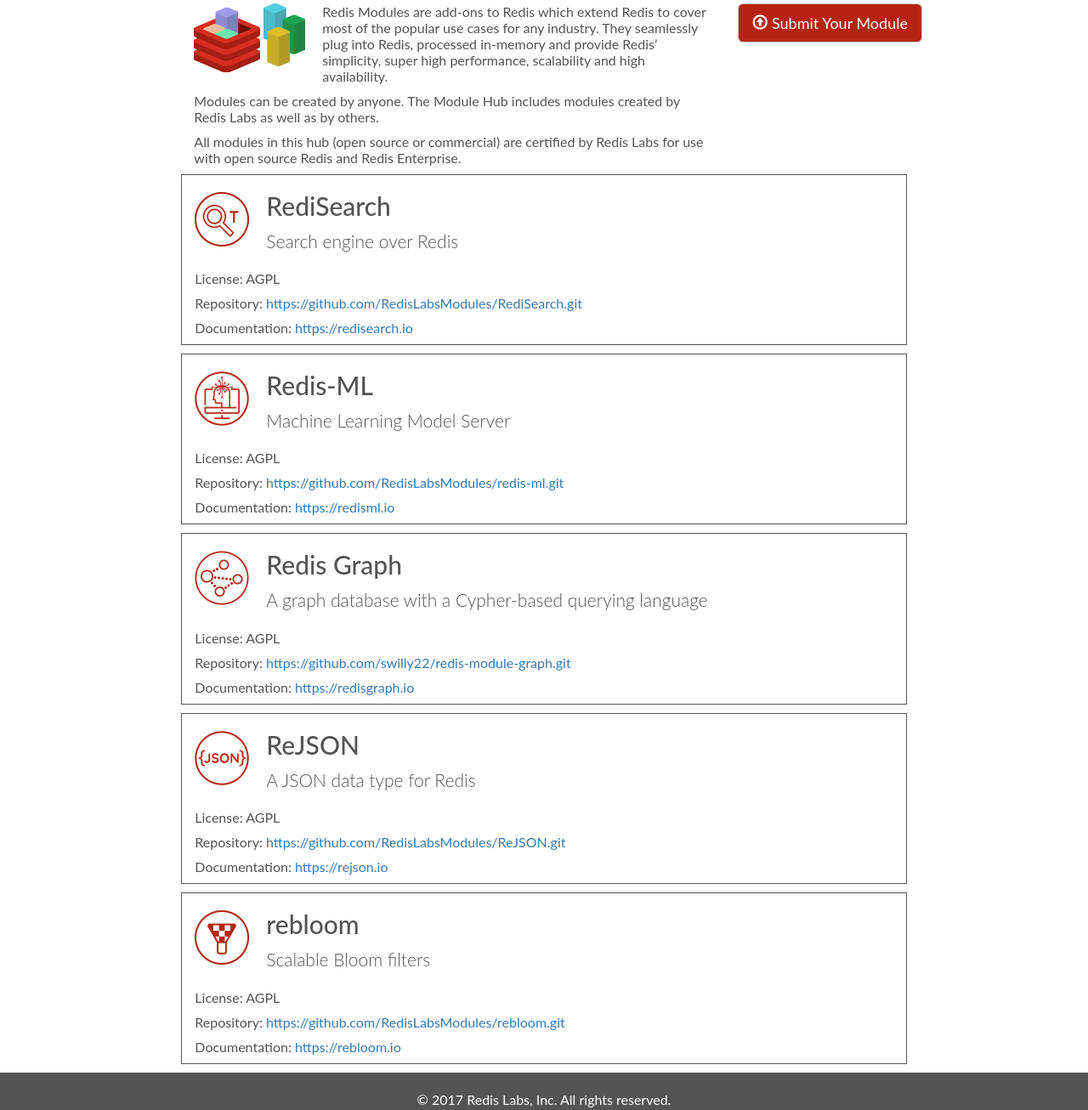
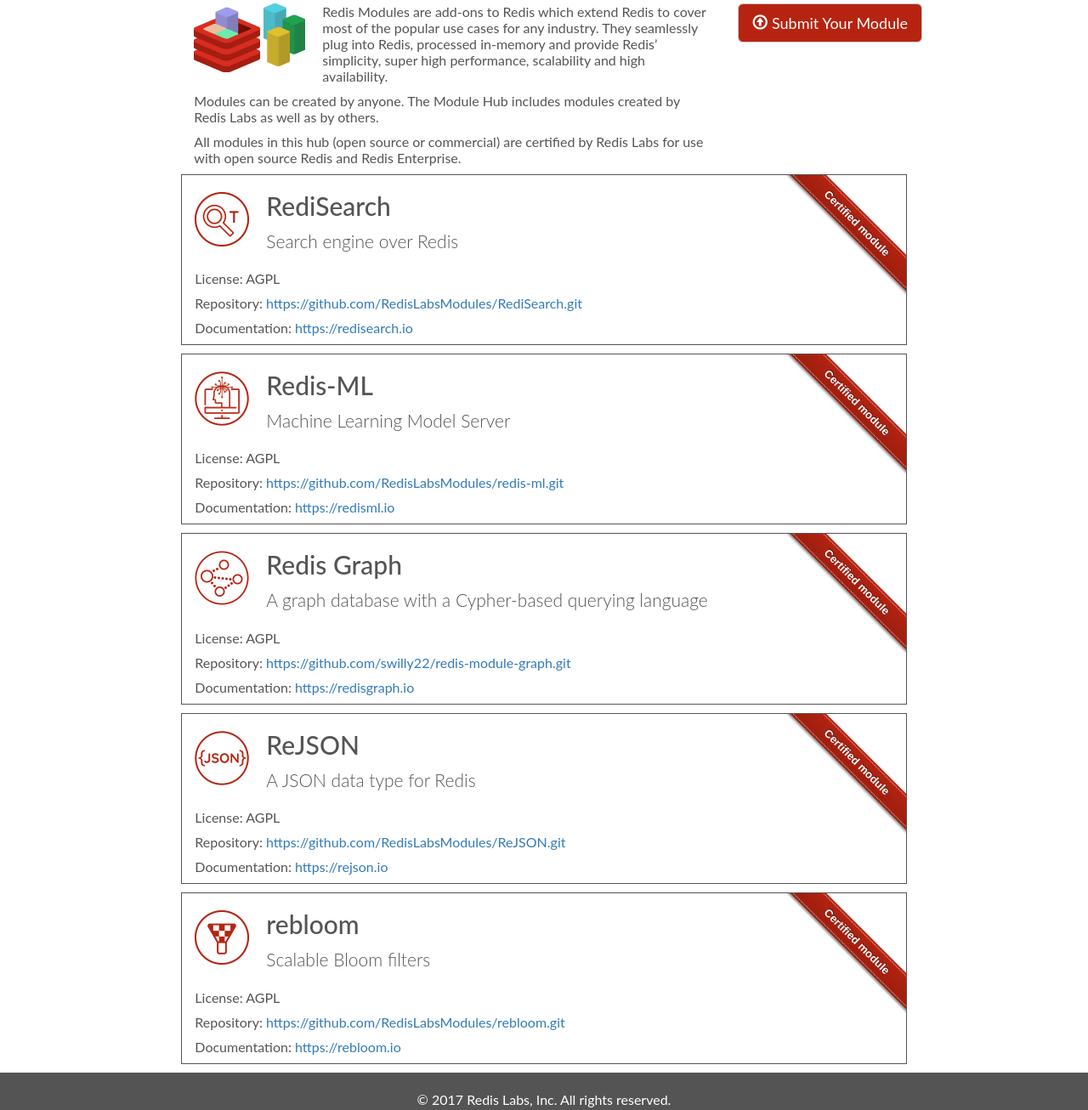
Before and after one commit to RedisLabs/redismodules.com, a Flask app: page / in a window 1280 px wide. Shown: the part 136-1442 px from the top of the page at 85% size. Run offline with Flask 2, Linux system fonts and the light colour scheme; some libraries are stand-ins or nearby versions.

Commit message:
Adds "Certified module" ribbon

```diff
--- a/modules.json
+++ b/modules.json
@@ -9,6 +9,8 @@
     "documentation": "https://redisearch.io",
     "description": "Search engine over Redis",
     "icon": "redisearch-icon.png",
+    "certified": true,
+    "enterprise": true,
     "authors": [
       {
         "type": "github",
@@ -31,6 +33,8 @@
     "documentation": "https://redisml.io",
     "description": "Machine Learning Model Server",
     "icon": "redis-ml-icon.png",
+    "certified": true,
+    "enterprise": true,
     "authors": [
       {
         "type": "github",
@@ -53,6 +57,8 @@
     "documentation": "https://redisgraph.io",
     "description": "A graph database with a Cypher-based querying language",
     "icon": "redis-graph-icon.png",
+    "certified": true,
+    "enterprise": true,
     "authors": [
       {
         "type": "github",
@@ -75,6 +81,8 @@
     "documentation": "https://rejson.io",
     "description": "A JSON data type for Redis",
     "icon": "rejson-icon.png",
+    "certified": true,
+    "enterprise": true,
     "authors": [
       {
         "type": "github",
@@ -97,6 +105,8 @@
     "documentation": "https://rebloom.io",
     "description": "Scalable Bloom filters",
     "icon": "rebloom-icon.png",
+    "certified": true,
+    "enterprise": true,
     "authors": [
       {
         "type": "github",
--- /dev/null
+++ b/static/gh-fork-ribbon.css
@@ -0,0 +1,120 @@
+/*!
+ * "Fork me on GitHub" CSS ribbon v0.2.0 | MIT License
+ * https://github.com/simonwhitaker/github-fork-ribbon-css
+*/
+
+.github-fork-ribbon {
+  width: 12.1em;
+  height: 12.1em;
+  position: absolute;
+  overflow: hidden;
+  top: 0;
+  right: 0;
+  z-index: 9999;
+  pointer-events: none;
+  font-size: 13px;
+  text-decoration: none;
+  text-indent: -999999px;
+}
+
+.github-fork-ribbon.fixed {
+  position: fixed;
+}
+
+.github-fork-ribbon:before, .github-fork-ribbon:after {
+  /* The right and left classes determine the side we attach our banner to */
+  position: absolute;
+  display: block;
+  width: 15.38em;
+  height: 1.54em;
+
+  top: 3.23em;
+  right: -3.23em;
+
+  -webkit-box-sizing: content-box;
+  -moz-box-sizing: content-box;
+  box-sizing: content-box;
+
+  -webkit-transform: rotate(45deg);
+  -moz-transform: rotate(45deg);
+  -ms-transform: rotate(45deg);
+  -o-transform: rotate(45deg);
+  transform: rotate(45deg);
+}
+
+.github-fork-ribbon:before {
+  content: "";
+
+  /* Add a bit of padding to give some substance outside the "stitching" */
+  padding: .38em 0;
+
+  /* Set the base colour */
+  background-color: #b62311;
+
+  /* Set a gradient: transparent black at the top to almost-transparent black at the bottom */
+  background-image: -webkit-gradient(linear, left top, left bottom, from(rgba(0, 0, 0, 0)), to(rgba(0, 0, 0, 0.15)));
+  background-image: -webkit-linear-gradient(top, rgba(0, 0, 0, 0), rgba(0, 0, 0, 0.15));
+  background-image: -moz-linear-gradient(top, rgba(0, 0, 0, 0), rgba(0, 0, 0, 0.15));
+  background-image: -ms-linear-gradient(top, rgba(0, 0, 0, 0), rgba(0, 0, 0, 0.15));
+  background-image: -o-linear-gradient(top, rgba(0, 0, 0, 0), rgba(0, 0, 0, 0.15));
+  background-image: linear-gradient(to bottom, rgba(0, 0, 0, 0), rgba(0, 0, 0, 0.15));
+
+  /* Add a drop shadow */
+  -webkit-box-shadow: 0 .15em .23em 0 rgba(0, 0, 0, 0.5);
+  -moz-box-shadow: 0 .15em .23em 0 rgba(0, 0, 0, 0.5);
+  box-shadow: 0 .15em .23em 0 rgba(0, 0, 0, 0.5);
+
+  pointer-events: auto;
+}
+
+.github-fork-ribbon:after {
+  /* Set the text from the data-ribbon attribute */
+  content: attr(data-ribbon);
+
+  /* Set the text properties */
+  color: #fff;
+  font: 700 1em "Helvetica Neue", Helvetica, Arial, sans-serif;
+  line-height: 1.54em;
+  text-decoration: none;
+  text-shadow: 0 -.08em rgba(0, 0, 0, 0.5);
+  text-align: center;
+  text-indent: 0;
+
+  /* Set the layout properties */
+  padding: .15em 0;
+  margin: .15em 0;
+
+  /* Add "stitching" effect */
+  border-width: .08em 0;
+  border-style: dotted;
+  border-color: #fff;
+  border-color: rgba(255, 255, 255, 0.7);
+}
+
+.github-fork-ribbon.left-top, .github-fork-ribbon.left-bottom {
+  right: auto;
+  left: 0;
+}
+
+.github-fork-ribbon.left-bottom, .github-fork-ribbon.right-bottom {
+  top: auto;
+  bottom: 0;
+}
+
+.github-fork-ribbon.left-top:before, .github-fork-ribbon.left-top:after, .github-fork-ribbon.left-bottom:before, .github-fork-ribbon.left-bottom:after {
+  right: auto;
+  left: -3.23em;
+}
+
+.github-fork-ribbon.left-bottom:before, .github-fork-ribbon.left-bottom:after, .github-fork-ribbon.right-bottom:before, .github-fork-ribbon.right-bottom:after {
+  top: auto;
+  bottom: 3.23em;
+}
+
+.github-fork-ribbon.left-top:before, .github-fork-ribbon.left-top:after, .github-fork-ribbon.right-bottom:before, .github-fork-ribbon.right-bottom:after {
+  -webkit-transform: rotate(-45deg);
+  -moz-transform: rotate(-45deg);
+  -ms-transform: rotate(-45deg);
+  -o-transform: rotate(-45deg);
+  transform: rotate(-45deg);
+}
--- a/static/style.css
+++ b/static/style.css
@@ -19,6 +19,7 @@ p {
     background-color: #b62311;
     padding: .5rem 1rem;
     display: block;
+    z-index: 99999;
 }
 
 .logo {
--- a/templates/index.html
+++ b/templates/index.html
@@ -10,6 +10,10 @@
 {% block styles %}
   {{super()}}
   <link rel="stylesheet" href="{{url_for('.static', filename='style.css')}}">
+  <link rel="stylesheet" href="{{url_for('.static', filename='gh-fork-ribbon.css')}}">
+  <!--[if lt IE 9]>
+    <link rel="stylesheet" href="{{url_for('.static', filename='gh-fork-ribbon.ie.css')}}">
+  <![endif]-->
 {% endblock %}
 
 {% block body %}
@@ -152,10 +156,13 @@
       {% for module in modules %}
         <div class="row">
           <div class="col-md-8 col-md-offset-2 module">
+            {% if module['certified'] %}
+              <a class="github-fork-ribbon right-top" href="#" data-ribbon="Certified module" title="Certified module">Certified module</a>
+            {% endif %}
             <img class="module-icon" src="{{url_for('.static', filename='images/{}'.format(module['icon']))}}" />
             <h2>{{ module['name'] }}</h2>
             <p class="lead">{{ module['description']|safe }}</p>
-            <p>License: {{ module['license'] }}</a></p>
+            <p>License: {{ module['license'] }}</p>
             <p>Repository: <a target="_blank" href="{{ module['repository']['url'] }}">{{ module['repository']['url'] }}</a></p>
             <p>Documentation: <a target="_blank" href="{{ module['documentation'] }}">{{ module['documentation'] }}</a></p>
           </div>
```
Also changed, not shown: static/gh-fork-ribbon.ie.css (added, +49 -0 lines).
